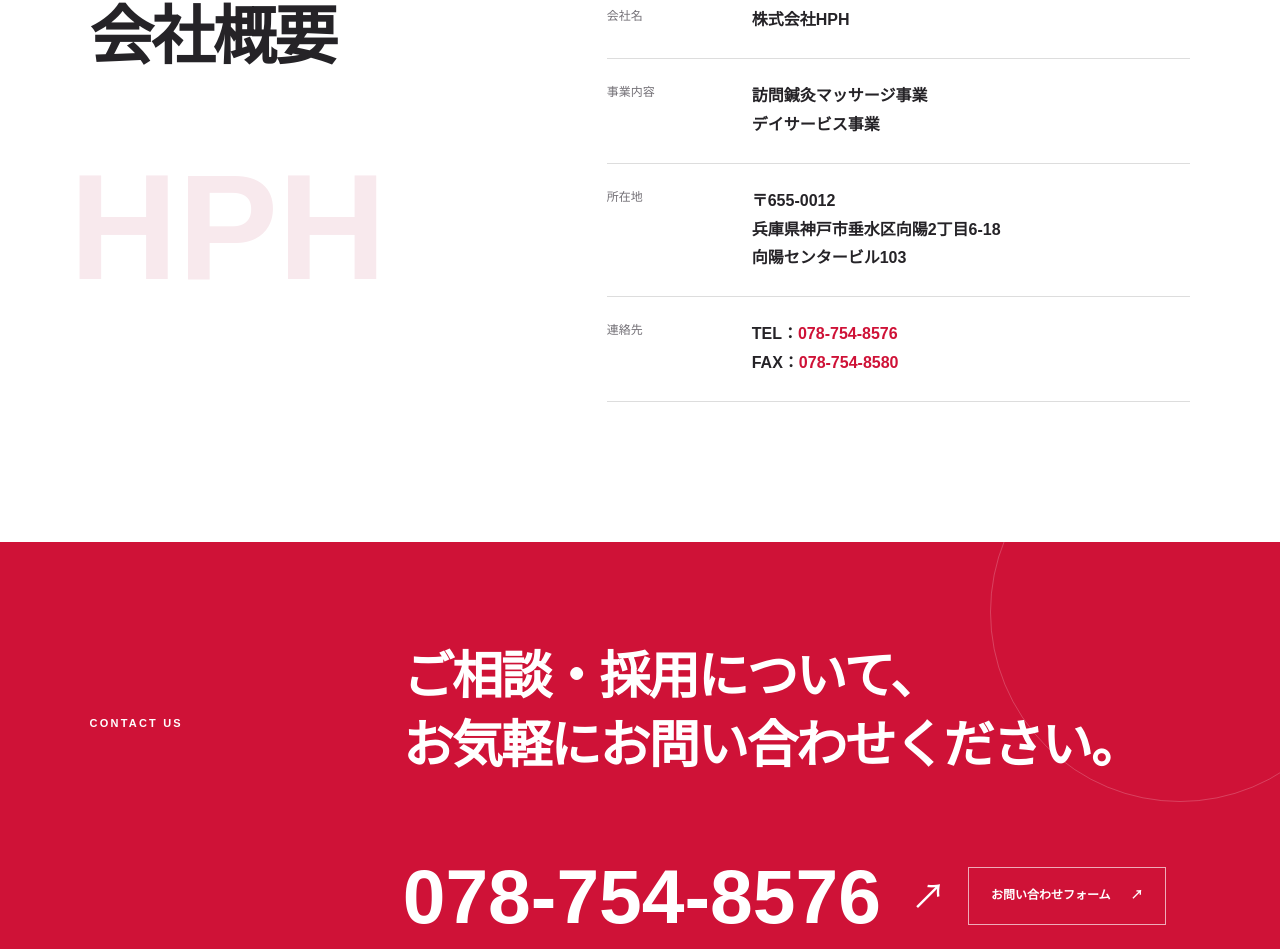
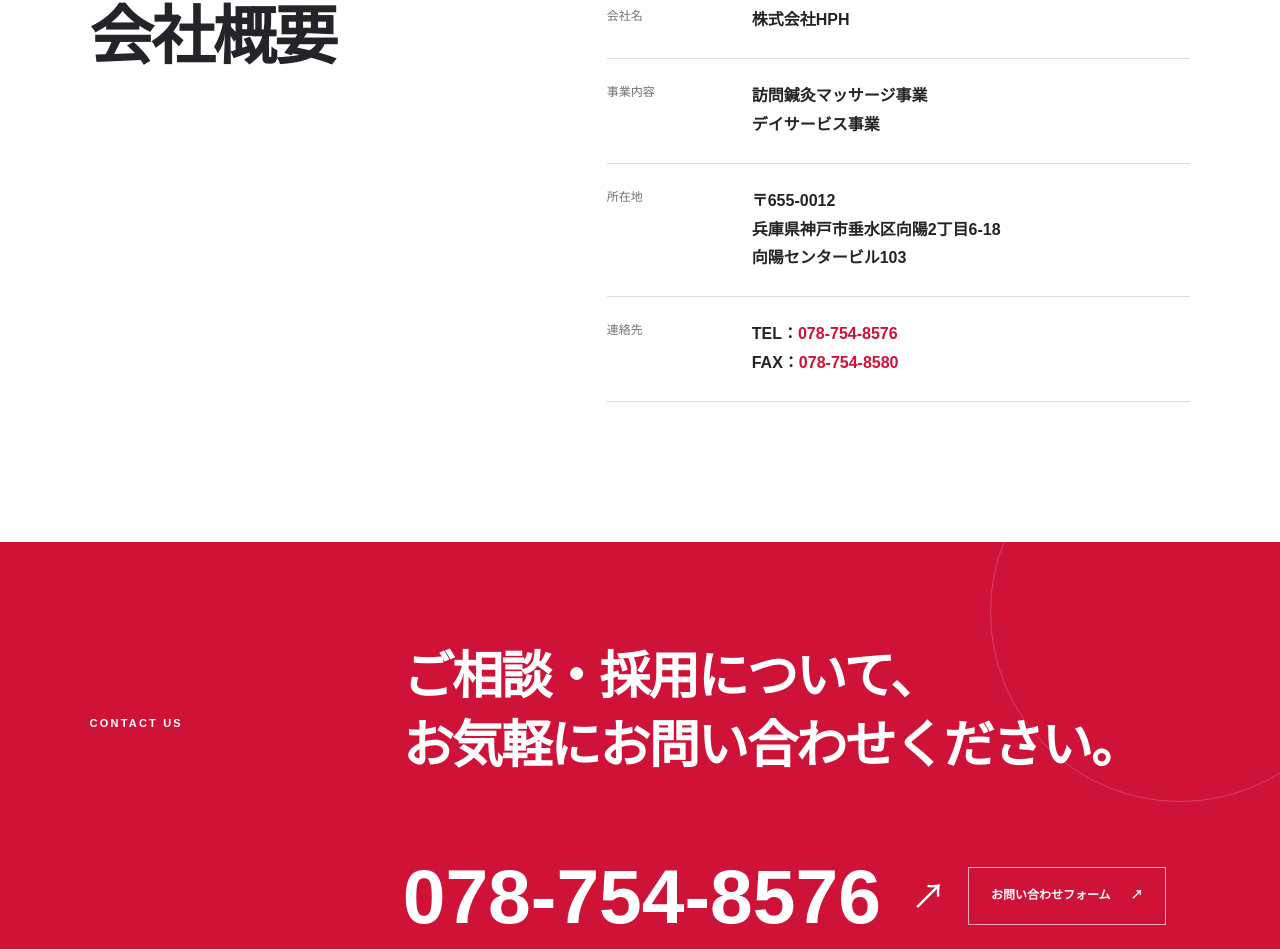
Before and after one commit to hphgroup/hphgroup.github.io, a Next.js app: page / in a window 1280 px wide. Shown: the part 5926-6875 px from the top of the page. Built offline with nearby package versions, Linux system fonts and the light colour scheme.

Commit message:
Remove company watermark and suppress fax link styling

```diff
--- a/app/globals.css
+++ b/app/globals.css
@@ -177,13 +177,14 @@ button { font: inherit; }
 .recruit-bg-text { position:absolute; bottom:-20px; left:-5px; font:900 clamp(85px,15vw,220px)/1 Arial; color:white; white-space:nowrap; z-index:0; letter-spacing:-.07em; }
 .company { padding:140px 7vw; display:grid; grid-template-columns:.8fr 1.2fr; gap:10vw; max-width:1400px; margin:auto; }
 .company-title { position:relative; }
-.company-mark { font:900 150px/1 Arial; color:var(--rose); position:absolute; left:-20px; top:170px; z-index:-1; }
 .company dl { margin:0; border-top:1px solid #ddd; }
 .company dl > div { display:grid; grid-template-columns:145px 1fr; padding:23px 0; border-bottom:1px solid #ddd; }
 .company dt { font-size:12px; color:var(--gray); }
 .company dd { margin:0; font-weight:600; }
 .company dd a { color:var(--red); }
-.company-contact a, .company-contact span { color:var(--red); text-decoration:none !important; border:0 !important; }
+.company-contact a, .company-contact span { color:var(--red); text-decoration:none !important; text-decoration-line:none !important; text-decoration-color:transparent !important; border:0 !important; }
+.fax-number, .fax-number * { text-decoration:none !important; text-decoration-line:none !important; border-bottom:0 !important; }
+.fax-number i { color:var(--red); font-style:normal; }
 a[x-apple-data-detectors] { color:inherit !important; text-decoration:none !important; border-bottom:0 !important; }
 .contact { background:var(--red); color:white; padding:100px 7vw; display:grid; grid-template-columns:.3fr 1fr; align-items:center; gap:6vw; position:relative; overflow:hidden; }
 .contact::after { content:""; position:absolute; width:380px; height:380px; border:1px solid rgba(255,255,255,.2); border-radius:50%; right:-90px; top:-120px; }
@@ -355,7 +356,6 @@ footer > p { font-size:11px; color:var(--gray); margin:0; }
   .recruit-image { height:440px; }
   .recruit-copy { padding:0; }
   .company { padding:100px 24px; grid-template-columns:1fr; gap:60px; }
-  .company-mark { top:80px; }
   .contact { grid-template-columns:1fr; padding:75px 24px; gap:20px; }
   .contact-actions { grid-column:1; margin:0; gap:14px; }
   footer { grid-template-columns:1fr; padding:50px 24px 20px; }
--- a/app/page.tsx
+++ b/app/page.tsx
@@ -225,13 +225,18 @@ export default function Home() {
         <div className="company-title reveal">
           <p className="section-label"><span>04</span> COMPANY</p>
           <h2>会社概要</h2>
-          <div className="company-mark">HPH</div>
         </div>
         <dl className="reveal">
           <div><dt>会社名</dt><dd>株式会社HPH</dd></div>
           <div><dt>事業内容</dt><dd>訪問鍼灸マッサージ事業<br />デイサービス事業</dd></div>
           <div><dt>所在地</dt><dd>〒655-0012<br />兵庫県神戸市垂水区向陽2丁目6-18<br />向陽センタービル103</dd></div>
-          <div><dt>連絡先</dt><dd className="company-contact">TEL：<a href="tel:0787548576">078-754-8576</a><br />FAX：<span>078-754-8580</span></dd></div>
+          <div>
+            <dt>連絡先</dt>
+            <dd className="company-contact">
+              TEL：<a href="tel:0787548576">078-754-8576</a><br />
+              FAX：<span className="fax-number"><span>078</span><i>-</i><span>754</span><i>-</i><span>8580</span></span>
+            </dd>
+          </div>
         </dl>
       </section>
 
```
